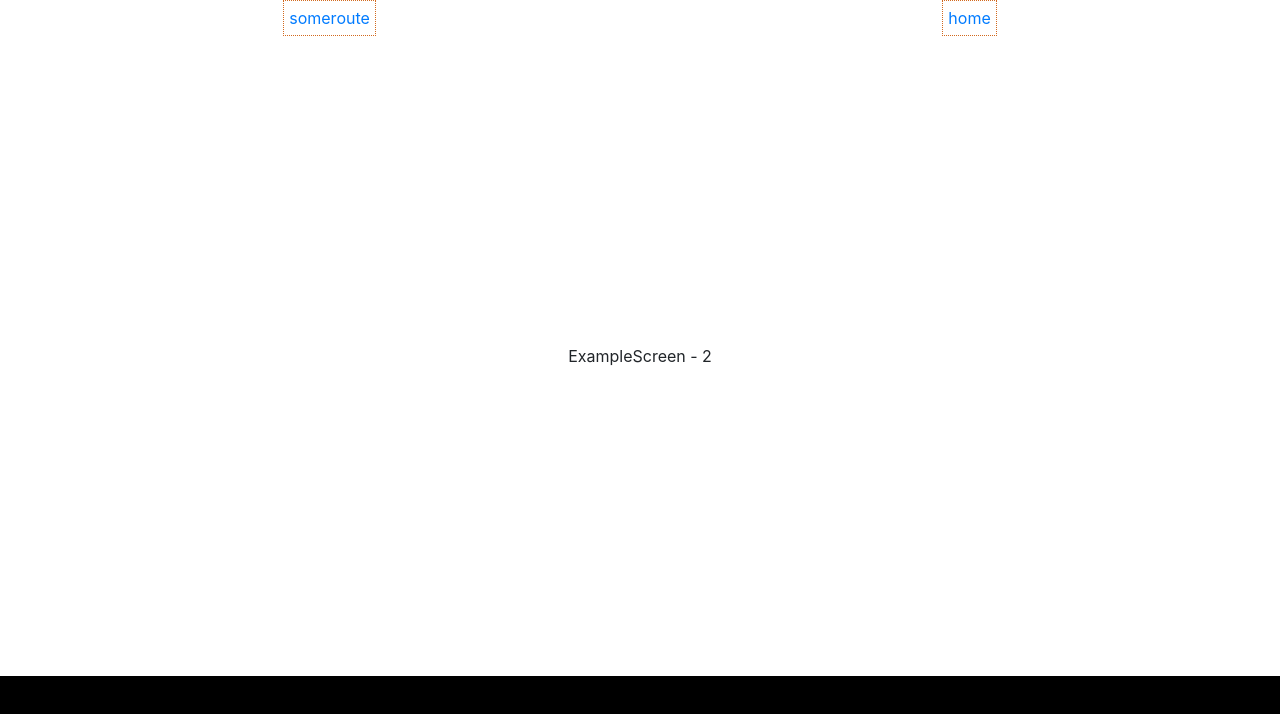
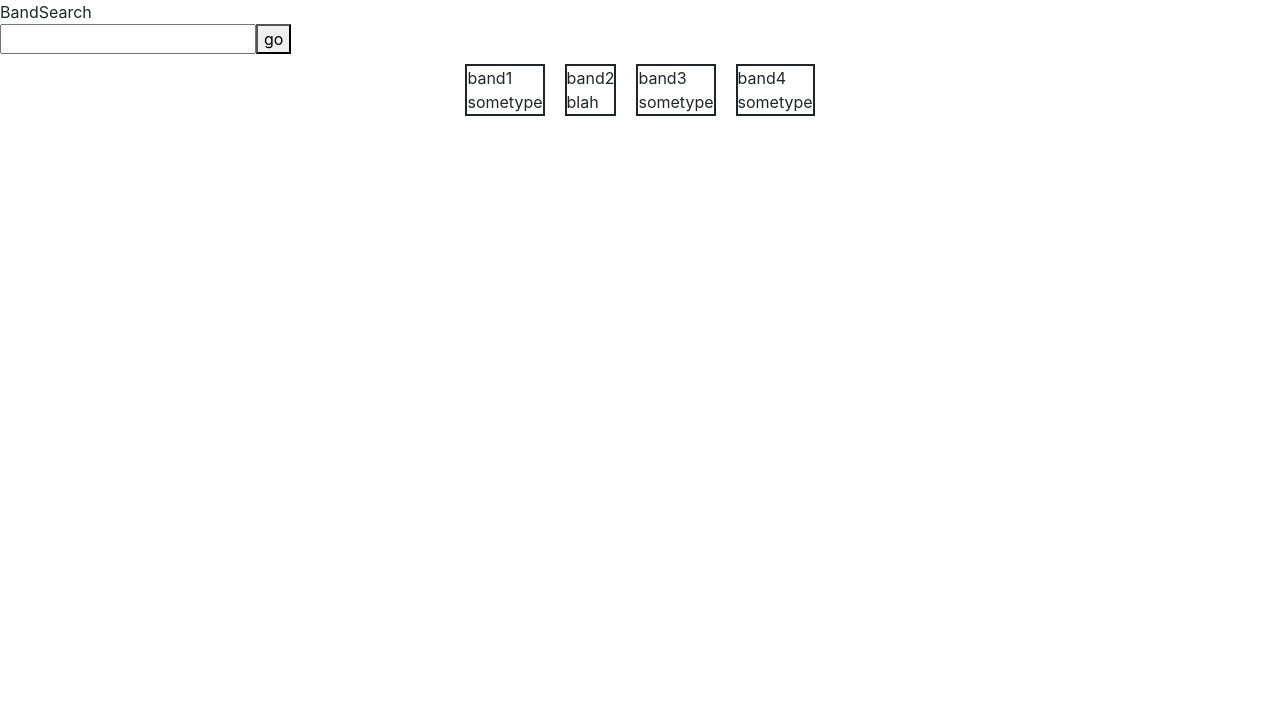
Before and after one commit to xo28122000/StringApp, a React (Create React App) app in the folder application/app/frontend/: page / in a window 1280 px wide. Shown: the top 714 px of the page. Built offline with nearby package versions, Linux system fonts and the light colour scheme.

Commit message:
basic band page

```diff
--- a/application/app/frontend/src/App.js
+++ b/application/app/frontend/src/App.js
@@ -8,8 +8,7 @@ import {
 
 import Navbar from "./components/Navbar/index";
 
-import ExampleScreen1 from "./screens/ExampleScreen1";
-import ExampleScreen2 from "./screens/ExampleScreen2";
+import BandSearch from "./screens/BandSearch";
 
 import "./App.css";
 import "bootstrap/dist/css/bootstrap.min.css";
@@ -18,13 +17,9 @@ const App = props => {
   return (
     <div>
       <Navbar />
-
       <Switch>
-        <Route path="/someroute">
-          <ExampleScreen1 />
-        </Route>
         <Route path="/">
-          <ExampleScreen2 />
+          <BandSearch />
         </Route>
       </Switch>
     </div>
--- /dev/null
+++ b/application/app/frontend/src/components/Cards/BandCard.js
@@ -0,0 +1,12 @@
+import React from "react";
+
+const BandCard = band => {
+  return (
+    <div style={{ borderWidth: 2, borderStyle: "solid", margin: 10 }}>
+      <div>{band.name}</div>
+      <div>{band.type}</div>
+    </div>
+  );
+};
+
+export default BandCard;
--- a/application/app/frontend/src/components/Navbar/index.js
+++ b/application/app/frontend/src/components/Navbar/index.js
@@ -11,14 +11,7 @@ const Navbar = () => {
         justifyContent: "space-around",
         alignContent: "center"
       }}
-    >
-      <Link to="/someroute" className="linkButtons">
-        someroute
-      </Link>
-      <Link to="/" className="linkButtons">
-        home
-      </Link>
-    </div>
+    ></div>
   );
 };
 
--- /dev/null
+++ b/application/app/frontend/src/components/Searchbar/BandSearchBar.js
@@ -0,0 +1,12 @@
+import React from "react";
+
+const BandSearchBar = () => {
+  return (
+    <div style={{ display: "flex" }}>
+      <input />
+      <button>go</button>
+    </div>
+  );
+};
+
+export default BandSearchBar;
--- a/application/app/frontend/src/index.css
+++ b/application/app/frontend/src/index.css
@@ -6,5 +6,5 @@ body {
     sans-serif;
   -webkit-font-smoothing: antialiased;
   -moz-osx-font-smoothing: grayscale;
-  background-color: #000000;
+  background-color: #ffffff;
 }
--- a/application/app/frontend/src/index.js
+++ b/application/app/frontend/src/index.js
@@ -7,20 +7,7 @@ import App from "./App";
 import { BrowserRouter as Router } from "react-router-dom";
 
 import { Provider } from "react-redux";
-// import store from "./redux/store";
-import reducerExample from './redux/Reducer/reducer';
-import { createStore, applyMiddleware, compose, combineReducers } from 'redux';
-import thunk from 'redux-thunk';
-
-
-const composeEnhancers = process.env.NODE_ENV === 'development' ? window.__REDUX_DEVTOOLS_EXTENSION_COMPOSE__ : null || compose;
-
-const rootReducer = combineReducers({
-  example: reducerExample
-})
-const store = createStore(rootReducer, composeEnhancers(applyMiddleware(thunk)));
-
-
+import store from "./redux/store";
 
 ReactDOM.render(
   <Provider store={store}>
--- a/application/app/frontend/src/screens/BandSearch.js
+++ b/application/app/frontend/src/screens/BandSearch.js
@@ -0,0 +1,34 @@
+import React from "react";
+import BandSearchBar from "../components/Searchbar/BandSearchBar";
+import BandCard from "../components/Cards/BandCard";
+
+const BandSearch = () => {
+  const [bands, setBands] = React.useState([
+    { name: "band1", type: "sometype" },
+    { name: "band2", type: "blah" },
+    { name: "band3", type: "sometype" },
+    { name: "band4", type: "sometype" }
+  ]);
+  return (
+    <div>
+      BandSearch
+      <div>
+        <BandSearchBar />
+      </div>
+      <div
+        style={{
+          display: "flex",
+          justifyContent: "center",
+          alignItems: "center",
+          flexWrap: "wrap"
+        }}
+      >
+        {bands.map(band => (
+          <BandCard {...band} />
+        ))}
+      </div>
+    </div>
+  );
+};
+
+export default BandSearch;
--- a/application/app/frontend/src/screens/ExampleScreen1.js
+++ /dev/null
@@ -1,19 +0,0 @@
-import React from "react";
-
-const ExampleScreen1 = () => {
-  return (
-    <div
-      style={{
-        display: "flex",
-        justifyContent: "center",
-        alignContent: "center",
-        alignItems: "center",
-        height: "80vh"
-      }}
-    >
-      ExampleScreen - 1
-    </div>
-  );
-};
-
-export default ExampleScreen1;
--- a/application/app/frontend/src/screens/ExampleScreen2.js
+++ /dev/null
@@ -1,19 +0,0 @@
-import React from "react";
-
-const ExampleScreen2 = () => {
-  return (
-    <div
-      style={{
-        display: "flex",
-        justifyContent: "center",
-        alignContent: "center",
-        alignItems: "center",
-        height: "80vh"
-      }}
-    >
-      ExampleScreen - 2
-    </div>
-  );
-};
-
-export default ExampleScreen2;
```
Also changed, not shown: application/app/frontend/src/components/Cards/card.js (deleted).
